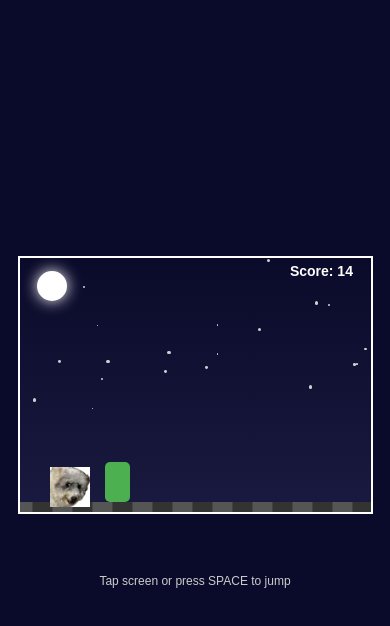
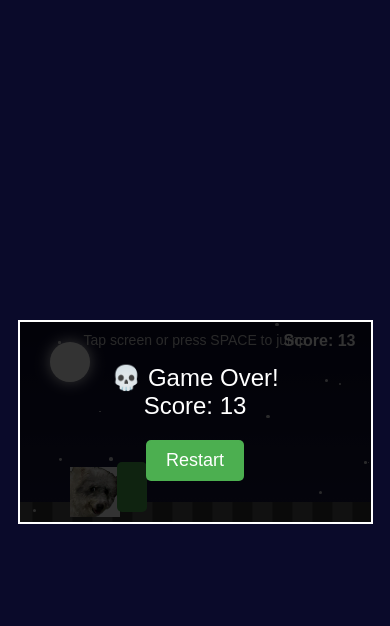
Before and after one commit to trendfinity/snow_jump, a plain HTML site: page index.html in a window 390 px wide. Both pictures are taken after a click on the picture 88 px from the left and 441 px from the top of the page. Drawn offline with Linux system fonts and the light colour scheme.

Commit message:
[modify] replaced alert

```diff
--- a/index.html
+++ b/index.html
@@ -46,13 +46,12 @@
       background: linear-gradient(to top, #1a1a40, #0a0a2a);
       border: 2px solid #fff;
       overflow: hidden;
-      margin-bottom: 50px; /* space for instructions */
     }
 
     /* Character */
     #character {
       position: absolute;
-      bottom: 10px; /* fixed above ground */
+      bottom: 10px;
       left: 50px;
       width: 50px;
       height: 50px;
@@ -65,6 +64,7 @@
     #obstacle {
       position: absolute;
       bottom: 10px;
+      left: 600px;
       width: 30px;
       height: 50px;
       background: #4CAF50;
@@ -99,12 +99,13 @@
       margin-top: 10px;
       font-size: 14px;
       color: #ccc;
+      text-align: center;
     }
 
     #score {
       position: absolute;
-      top: 5px;
-      right: 10px;
+      top: 10px;
+      right: 15px;
       font-size: 16px;
       font-weight: bold;
       z-index: 2;
@@ -131,15 +132,32 @@
       z-index: 0;
     }
 
-    /* Mobile adjustments */
-    @media (max-width: 600px) {
-      #game { height: 30vh; }
-      #character { width: 40px; height: 40px; bottom: 10px; left: 30px; }
-      #obstacle { width: 25px; height: 40px; bottom: 10px; }
-      #ground { height: 10px; }
-      #moon { width: 30px; height: 30px; top: 5%; left: 5%; }
-      #score { font-size: 14px; top: 2%; right: 5%; }
-      #instructions { font-size: 12px; }
+    /* Game Over Overlay */
+    #game-over-overlay {
+      position: absolute;
+      top: 0;
+      left: 0;
+      width: 100%;
+      height: 100%;
+      background: rgba(0,0,0,0.8);
+      display: none;
+      flex-direction: column;
+      justify-content: center;
+      align-items: center;
+      color: #fff;
+      font-size: 24px;
+      z-index: 10;
+    }
+
+    #game-over-overlay button {
+      margin-top: 20px;
+      padding: 10px 20px;
+      font-size: 18px;
+      cursor: pointer;
+      border-radius: 5px;
+      border: none;
+      background: #4CAF50;
+      color: #fff;
     }
   </style>
 </head>
@@ -157,9 +175,17 @@
     <div id="obstacle"></div>
     <div id="ground"></div>
     <div id="score">Score: 0</div>
+    <div id="instructions">Tap screen or press SPACE to jump</div>
+
+    <!-- Game Over Overlay -->
+    <div id="game-over-overlay">
+      <div id="game-over-text">
+        💀 Game Over! <br>
+        Score: <span id="final-score">0</span>
+      </div>
+      <button onclick="restartGame()">Restart</button>
+    </div>
   </div>
-
-  <div id="instructions">Tap screen or press SPACE to jump</div>
 
   <script>
     let character, obstacle, scoreDisplay;
@@ -196,7 +222,7 @@
 
       jumping = true;
       let pos = parseInt(window.getComputedStyle(character).bottom) || 10;
-      let jumpHeight = window.innerWidth <= 600 ? 100 : 160;
+      let jumpHeight = 160;
 
       let up = setInterval(() => {
         if (pos >= jumpHeight) {
@@ -216,7 +242,8 @@
     }
 
     function moveObstacle() {
-      const gameWidth = document.getElementById('game').offsetWidth;
+      const game = document.getElementById('game');
+      const gameWidth = game.offsetWidth;
       let pos = gameWidth;
 
       gameInterval = setInterval(() => {
@@ -234,10 +261,11 @@
         let obstacleRight = pos + obstacle.offsetWidth;
 
         if (obstacleLeft < characterRight && obstacleRight > characterLeft && characterBottom < obstacle.offsetHeight) {
-          alert("💀 Game Over! Your score: " + score);
           clearInterval(gameInterval);
           clearInterval(scoreInterval);
-          window.location.reload();
+
+          document.getElementById('final-score').textContent = score;
+          document.getElementById('game-over-overlay').style.display = 'flex';
         }
       }, 20);
     }
@@ -250,10 +278,14 @@
         let size = Math.random() * 3 + 1;
         star.style.width = size + 'px';
         star.style.height = size + 'px';
-        star.style.top = Math.random() * 150 + 'px';
-        star.style.left = Math.random() * 580 + 'px';
+        star.style.top = Math.random() * 200 + 'px';
+        star.style.left = Math.random() * 600 + 'px';
         gameArea.appendChild(star);
       }
+    }
+
+    function restartGame() {
+      window.location.reload();
     }
   </script>
 </body>
```
